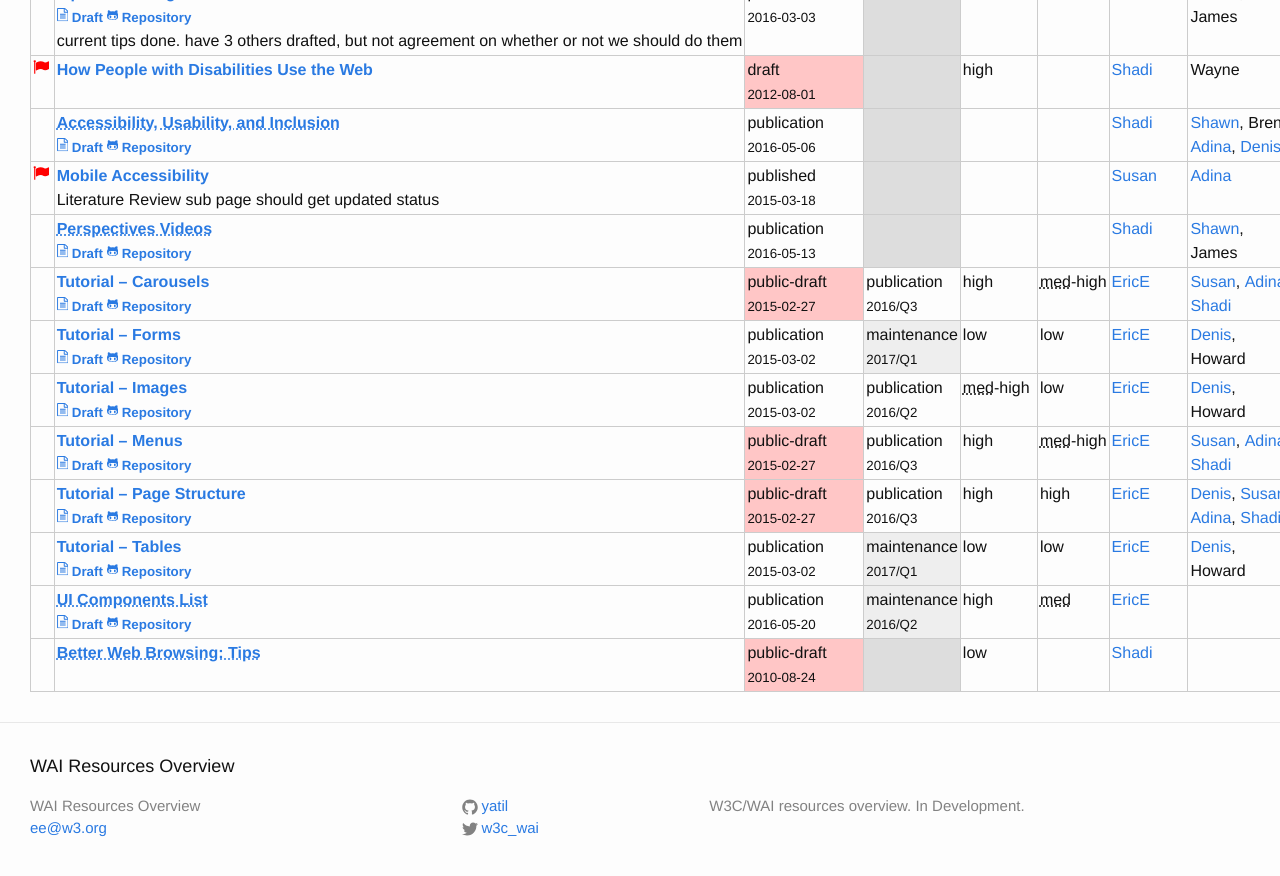
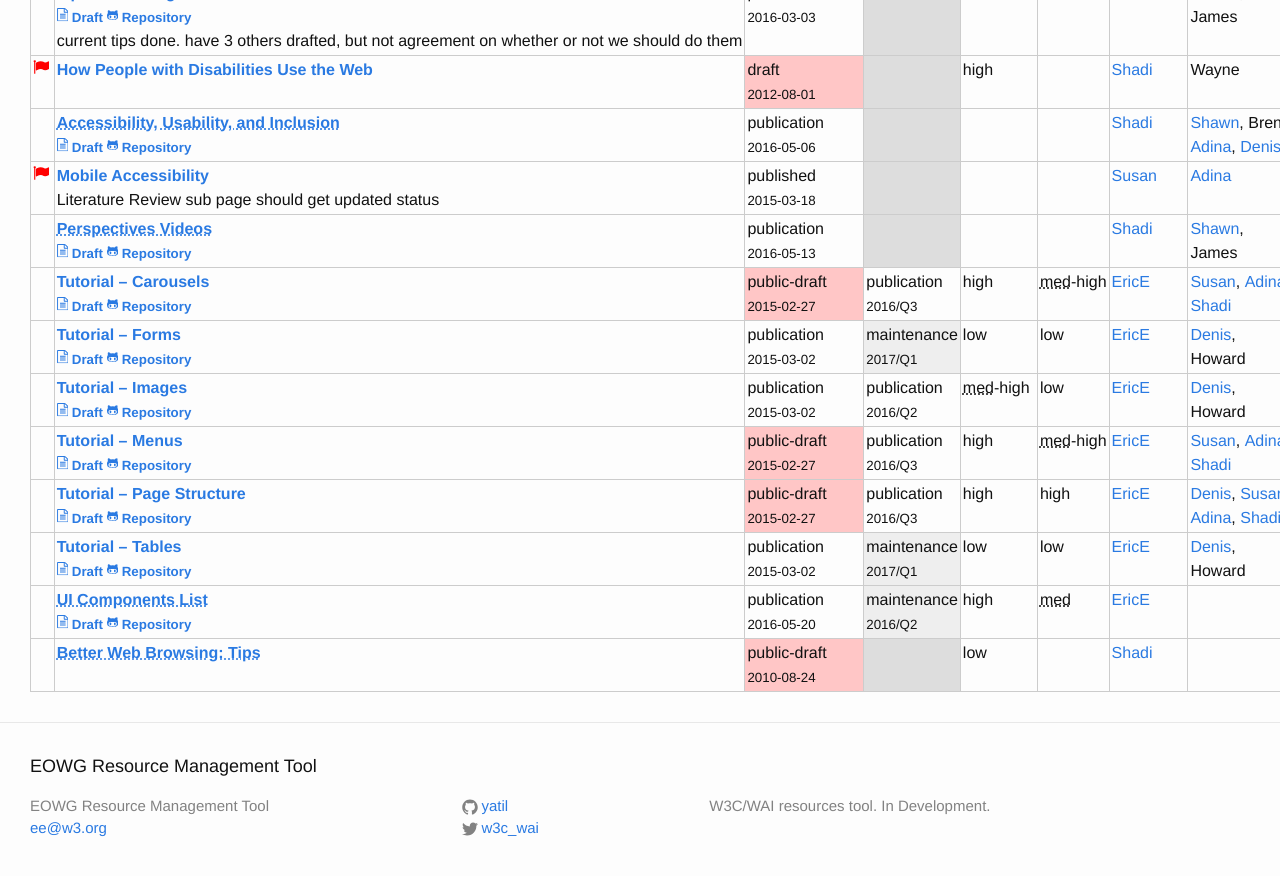
Before and after one commit to w3c/wai-resources, a Jekyll site: the page built from index.html, in a window 1280 px wide and 900 px high, scrolled down 580 px. Shown: the top 876 px of the window. Built offline with Jekyll 4.4.1, drawn with Linux system fonts in a browser that asks for light colours; some of the changed text lies outside the part shown.

Commit message:
Rename Resource
Fixes #4

```diff
--- a/_config.yml
+++ b/_config.yml
@@ -1,8 +1,8 @@
 # Site settings
-title: "WAI Resources Overview"
+title: "EOWG Resource Management Tool"
 email: ee@w3.org
 description: > # this means to ignore newlines until "baseurl:"
-  W3C/WAI resources overview. In Development.
+  W3C/WAI resources tool. In Development.
 baseurl: "" # the subpath of your site, e.g. /blog/
 url: "https://www.w3.org/WAI/" # the base hostname & protocol for your site
 twitter_username: w3c_wai
```
